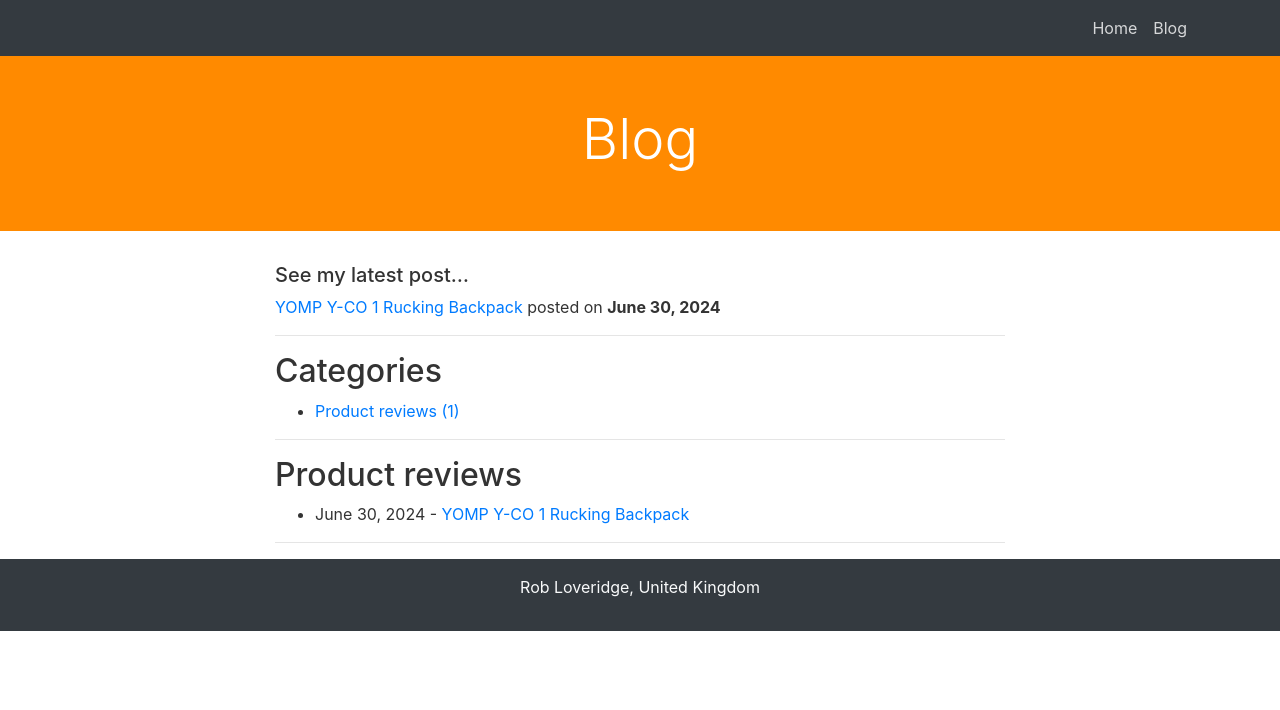
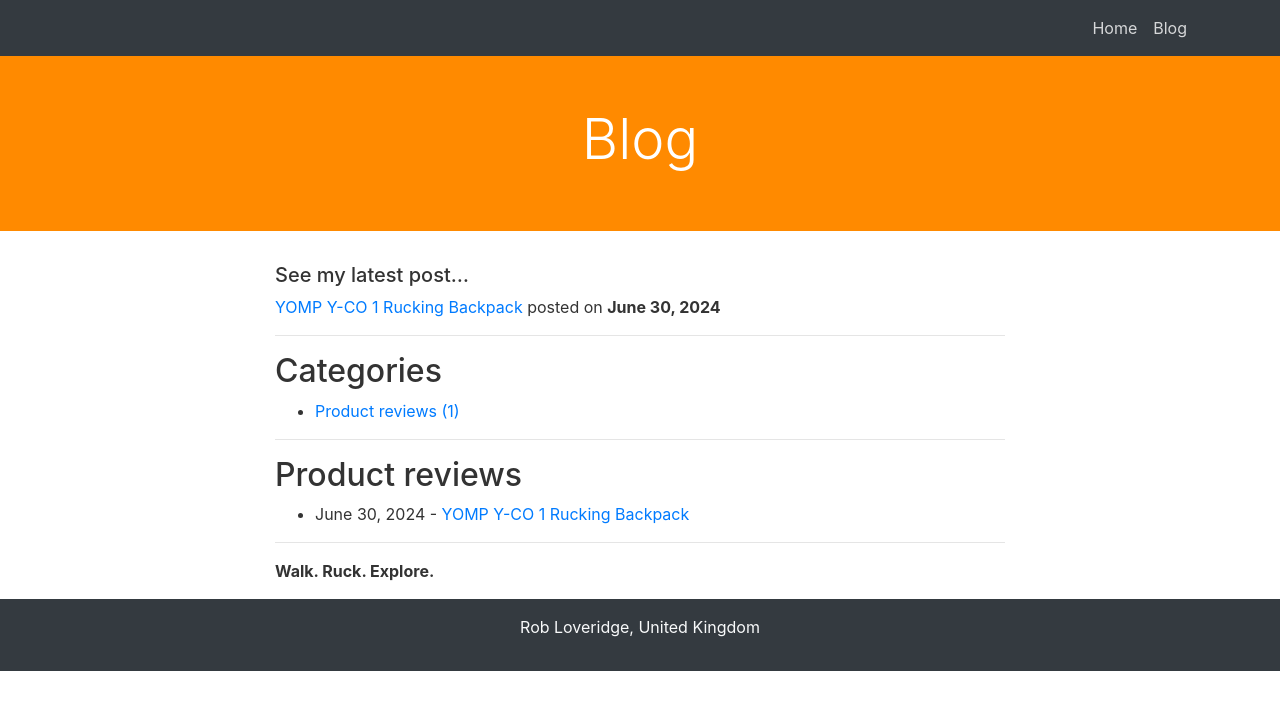
Before and after one commit to robertloveridge/ruckyou, a Jekyll site: the page built from _pages/01_blog.md, in a window 1280 px wide. Shown: the top 710 px of the page. Built offline with Jekyll 4.4.1, drawn with Linux system fonts in a browser that asks for light colours; nearby versions of some CDN libraries.

Commit message:
Update 01_blog.md

```diff
--- a/_pages/01_blog.md
+++ b/_pages/01_blog.md
@@ -11,7 +11,7 @@ permalink: /blog
 [{{ post.title }}]({{ site.url }}{{ post.url }} "Internal link to my blog post: {{ post.title }}") posted on <span class="entry-date"><time datetime="{{ post.date | date_to_xmlschema }}" itemprop="datePublished"><strong>{{ post.date | date: "%B %d, %Y" }}</strong></time></span>
 {% endif %}
 
-<hr>
+---
 
 ## Categories
 <ul>
@@ -28,7 +28,7 @@ permalink: /blog
 {% assign categories_list = nil %}
 </ul>
 
-<hr>
+---
 
 {% for tag in site.categories %}
 ## {{ tag[0] | capitalize }}
@@ -46,4 +46,6 @@ permalink: /blog
 </ul>
 {% endfor %}
 
-<hr>
+---
+
+**Walk. Ruck. Explore.**
```
